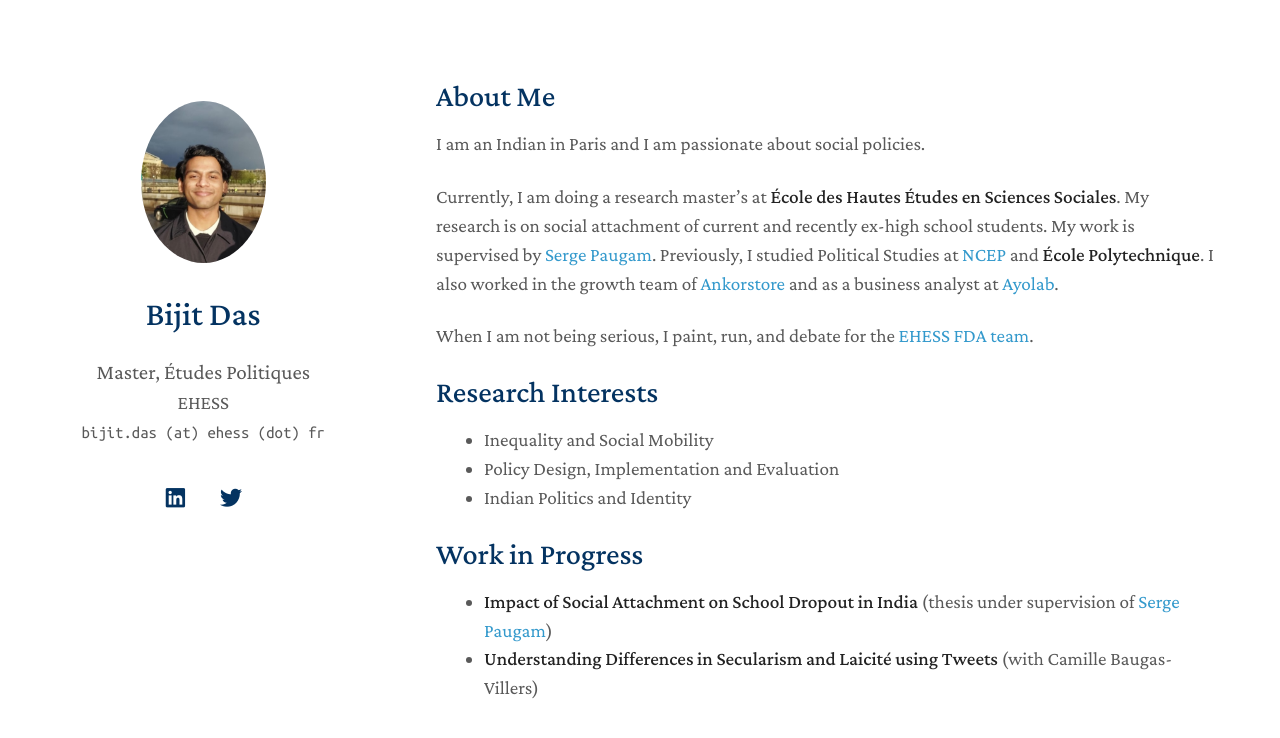
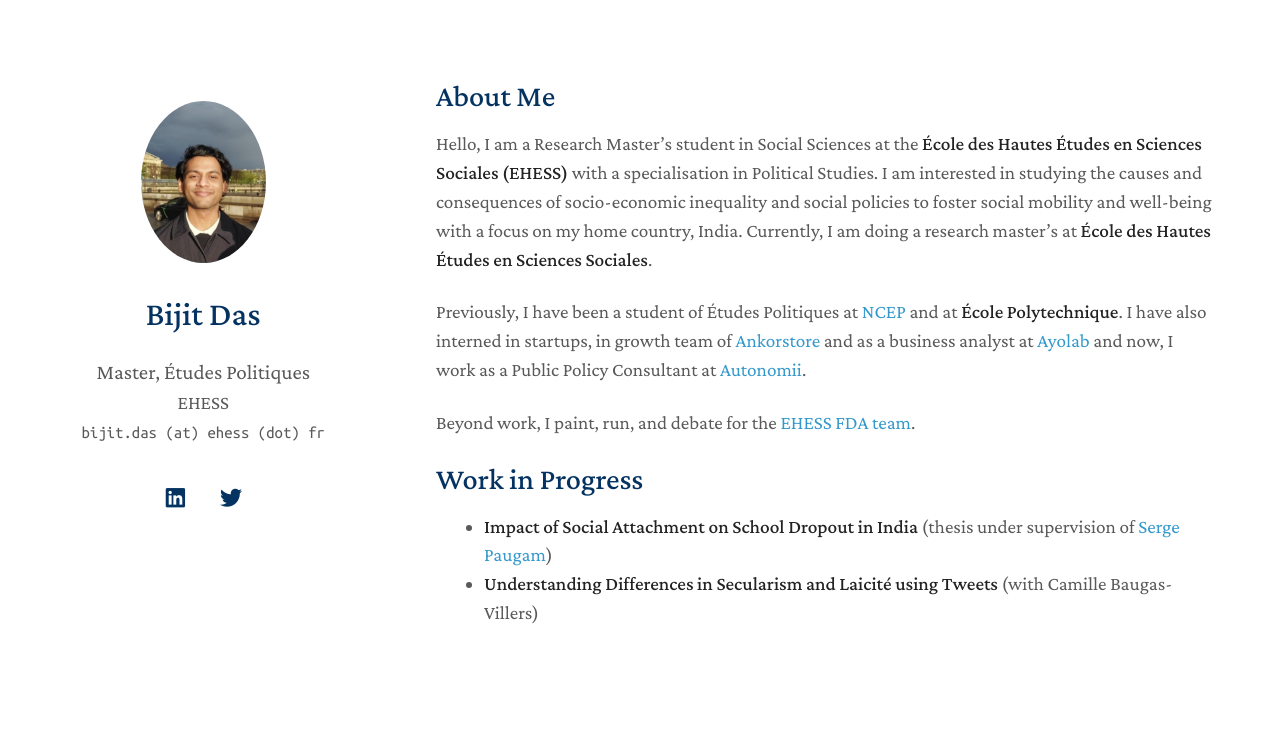
Before and after one commit to bijit-das/bijit-das.github.io, a Jekyll site: the page built from index.md, in a window 1280 px wide. Shown: the top 738 px of the page. Built offline with Jekyll 4.4.1, drawn with Linux system fonts in a browser that asks for light colours; nearby versions of some CDN libraries; a style sheet for code colours, icons or effects is not loaded; our own code applies the rules of GitHub Pages for plain Markdown files.

Commit message:
Update index.md
Updated description. Removed research interests

```diff
--- a/index.md
+++ b/index.md
@@ -4,16 +4,10 @@ layout: homepage
 
 ## About Me
 
-I am an Indian in Paris and I am passionate about social policies.
+Hello, I am a Research Master’s student in Social Sciences at the **École des Hautes Études en Sciences Sociales (EHESS)** with a specialisation in Political Studies. I am interested in studying the causes and consequences of socio-economic inequality and social policies to foster social mobility and well-being with a focus on my home country, India. Currently, I am doing a research master's at **École des Hautes Études en Sciences Sociales**.
 
-Currently, I am doing a research master's at **École des Hautes Études en Sciences Sociales**. My research is on social attachment of current and recently ex-high school students. My work is supervised by [Serge Paugam](https://www.serge-paugam.fr/). Previously, I studied Political Studies at [NCEP](https://formations.parisnanterre.fr/fr/catalogue-des-formations/licence-lmd-03/etudes-politiques-licence-KBW4N3HC.html) and **École Polytechnique**. I also worked in the growth team of [Ankorstore](https://www.ankorstore.com/) and as a business analyst at [Ayolab](https://www.ayolab.com/).
+Previously, I have been a student of Études Politiques at [NCEP](https://formations.parisnanterre.fr/fr/catalogue-des-formations/licence-lmd-03/etudes-politiques-licence-KBW4N3HC.html) and at **École Polytechnique**. I have also interned in startups, in growth team of [Ankorstore](https://www.ankorstore.com/) and as a business analyst at [Ayolab](https://www.ayolab.com/) and now, I work as a Public Policy Consultant at [Autonomii](https://autonomii.fr/etudes-conseil/).
 
-When I am not being serious, I paint, run, and debate for the [EHESS FDA team](https://www.ehess.fr/fr/vie-%C3%A9tudiante/french-debating-association-tournament-bonne-chance-%C3%A9tudiantes-et-%C3%A9tudiants).
-
-## Research Interests
-
-- Inequality and Social Mobility
-- Policy Design, Implementation and Evaluation
-- Indian Politics and Identity
+Beyond work, I paint, run, and debate for the [EHESS FDA team](https://www.ehess.fr/fr/vie-%C3%A9tudiante/french-debating-association-tournament-bonne-chance-%C3%A9tudiantes-et-%C3%A9tudiants).
 
 {% include_relative _includes/services.md %}
```
